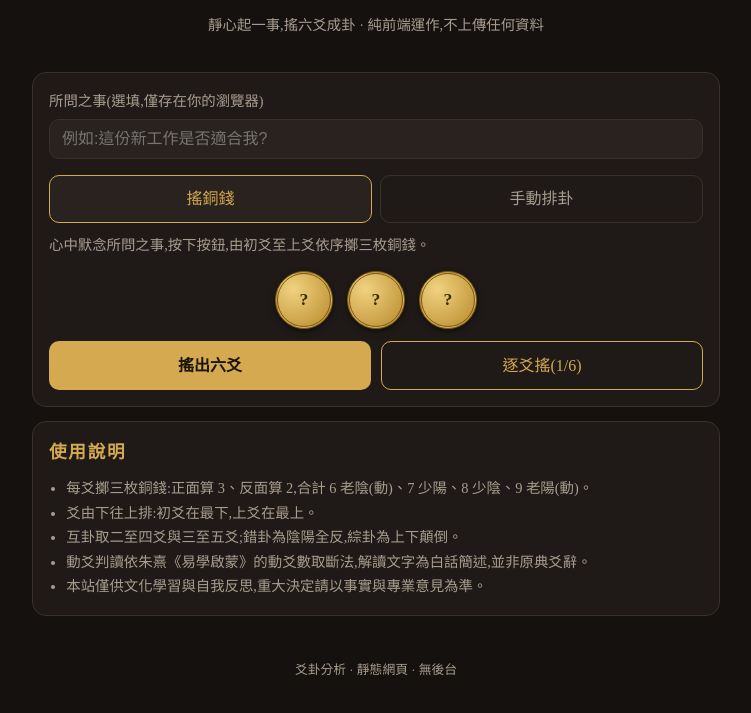
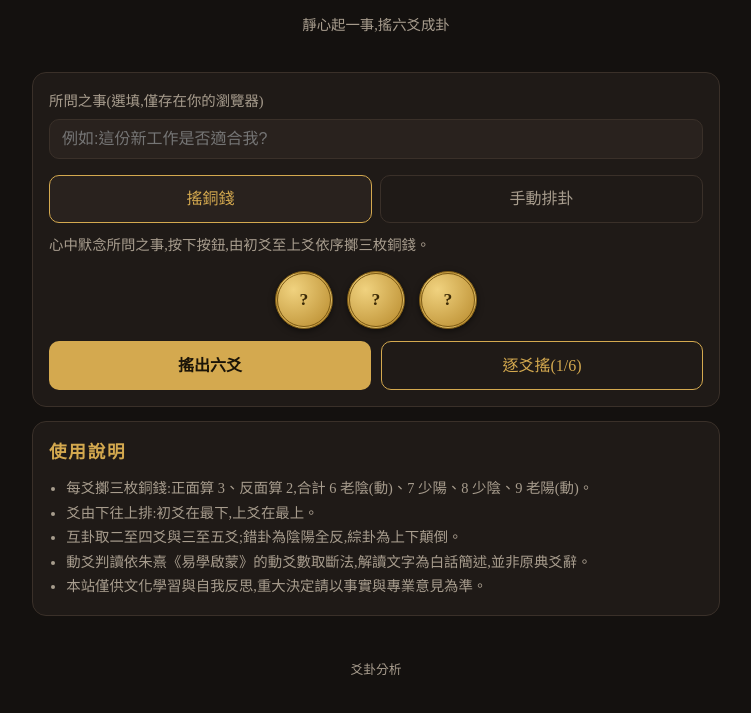
Before and after one commit to fman123-123/POPOGO, a plain HTML site: page index.html in a window 1280 px wide. Shown: the part 75-788 px from the top of the page, without its empty margins (264-1015 px from the left). Drawn offline with Linux system fonts and the light colour scheme.

Commit message:
Remove backend-related wording
Co-Authored-By: Claude Sonnet 5.5 <noreply@anthropic.com>
Claude-Session: https://claude.ai/code/session_017Tip9J42uXBTLMSpcD6XU8

```diff
--- a/index.html
+++ b/index.html
@@ -4,13 +4,13 @@
   <meta charset="utf-8">
   <meta name="viewport" content="width=device-width, initial-scale=1">
   <title>爻卦分析 · 搖卦排盤</title>
-  <meta name="description" content="線上搖銅錢排卦:本卦、互卦、變卦、動爻解讀。純前端,資料不上傳。">
+  <meta name="description" content="線上搖銅錢排卦:本卦、互卦、變卦、動爻解讀。">
   <link rel="stylesheet" href="style.css">
 </head>
 <body>
   <header class="top">
     <h1>爻卦分析</h1>
-    <p class="sub">靜心起一事,搖六爻成卦 · 純前端運作,不上傳任何資料</p>
+    <p class="sub">靜心起一事,搖六爻成卦</p>
   </header>
 
   <main>
@@ -88,7 +88,7 @@
     </section>
   </main>
 
-  <footer>爻卦分析 · 靜態網頁 · 無後台</footer>
+  <footer>爻卦分析</footer>
 
   <script src="iching.js"></script>
   <script src="app.js"></script>
```
Also changed, not shown: 1 other file.
